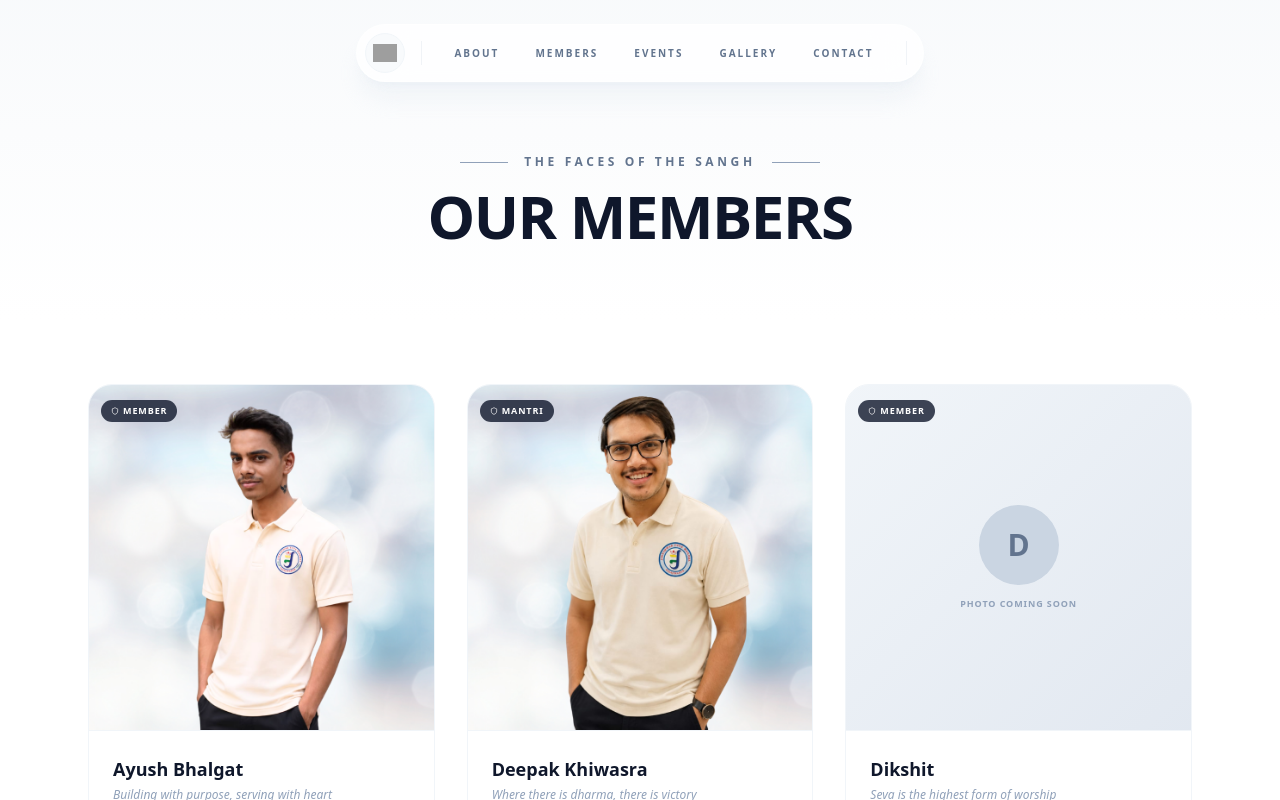
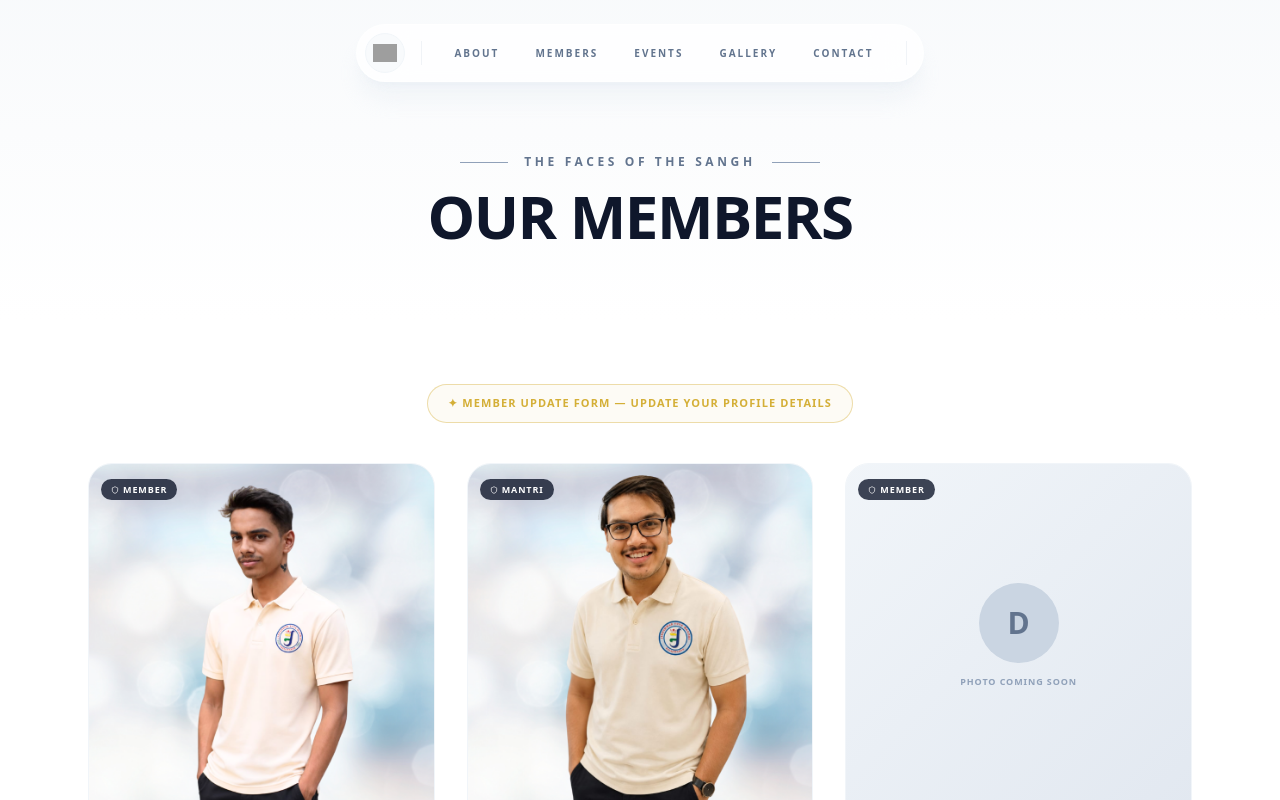
Before and after one commit to Jineshwar-Yuva-Mandal/jineshwar-yuva-mandal, a Next.js app: page /members in a window 1280 px wide. Shown: the top 800 px of the page. Built offline with nearby package versions, Linux system fonts and the light colour scheme; grey boxes are pictures that could not be loaded.

Commit message:
member information and related forms

```diff
--- a/src/app/(public)/members/page.tsx
+++ b/src/app/(public)/members/page.tsx
@@ -31,6 +31,18 @@ export default function MembersPage() {
       <PageHeader title="OUR MEMBERS" subtitle="The Faces of the Sangh" />
 
       <div className="max-w-6xl mx-auto px-6 py-16">
+
+        {/* Member update form nudge */}
+        <div className="mb-10 flex items-center justify-center">
+          <a
+            href="https://docs.google.com/forms/d/e/1FAIpQLSdAXAiVVPiXCpWYkvaYRisrdRcHu2FOcC49cJnx4IhuuxW8qw/viewform?usp=sharing&ouid=109251007817085429798"
+            target="_blank"
+            rel="noopener noreferrer"
+            className="inline-flex items-center gap-2 px-5 py-2.5 rounded-full border border-[#D4AF37]/40 bg-[#D4AF37]/5 text-[#D4AF37] text-[11px] font-black uppercase tracking-widest hover:bg-[#D4AF37]/10 transition-colors"
+          >
+            ✦ Member Update Form — Update your profile details
+          </a>
+        </div>
 
         <div className="grid grid-cols-1 sm:grid-cols-2 md:grid-cols-3 gap-8">
           {membersWithPhotos.map((member) => (
```
